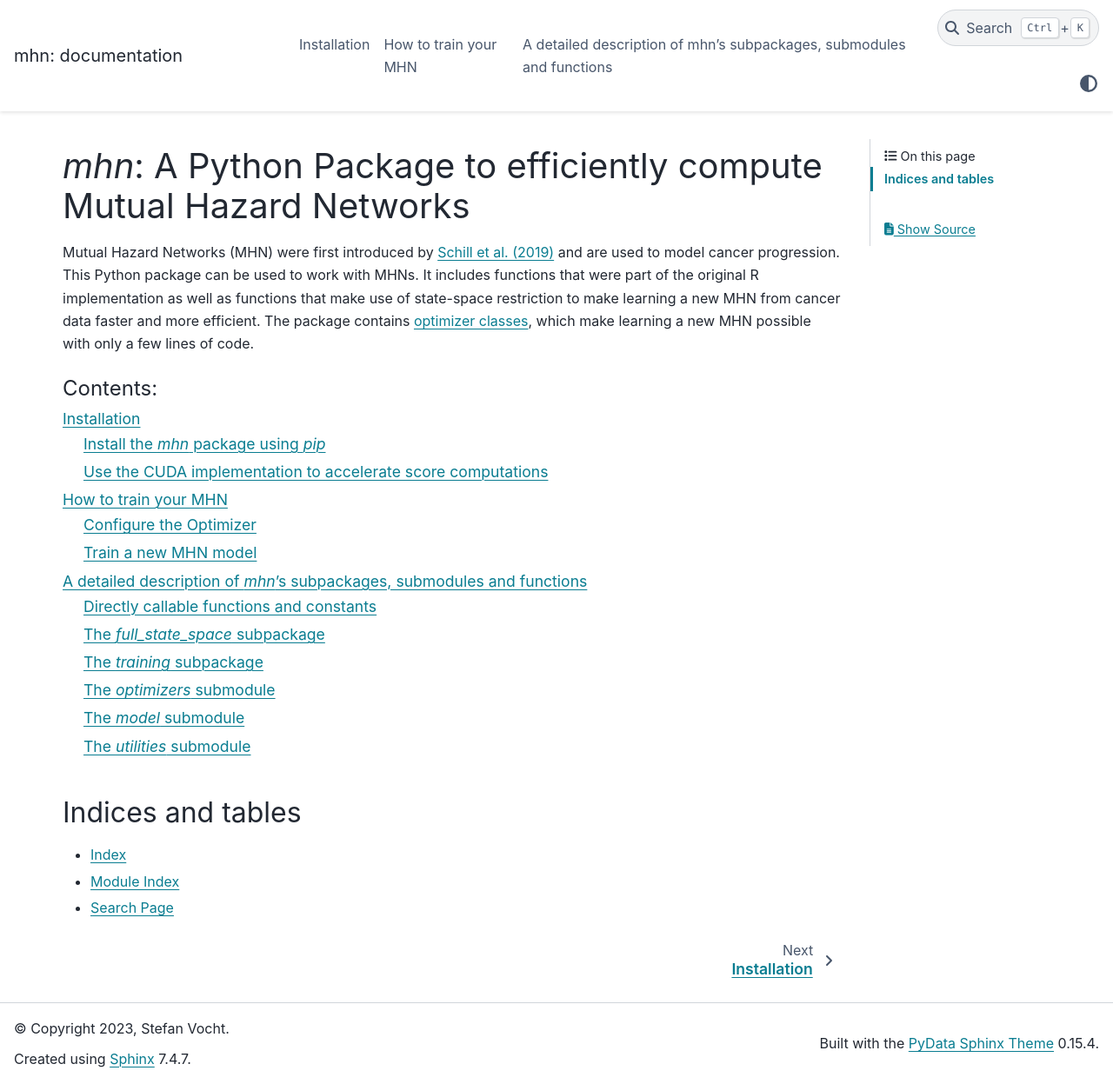
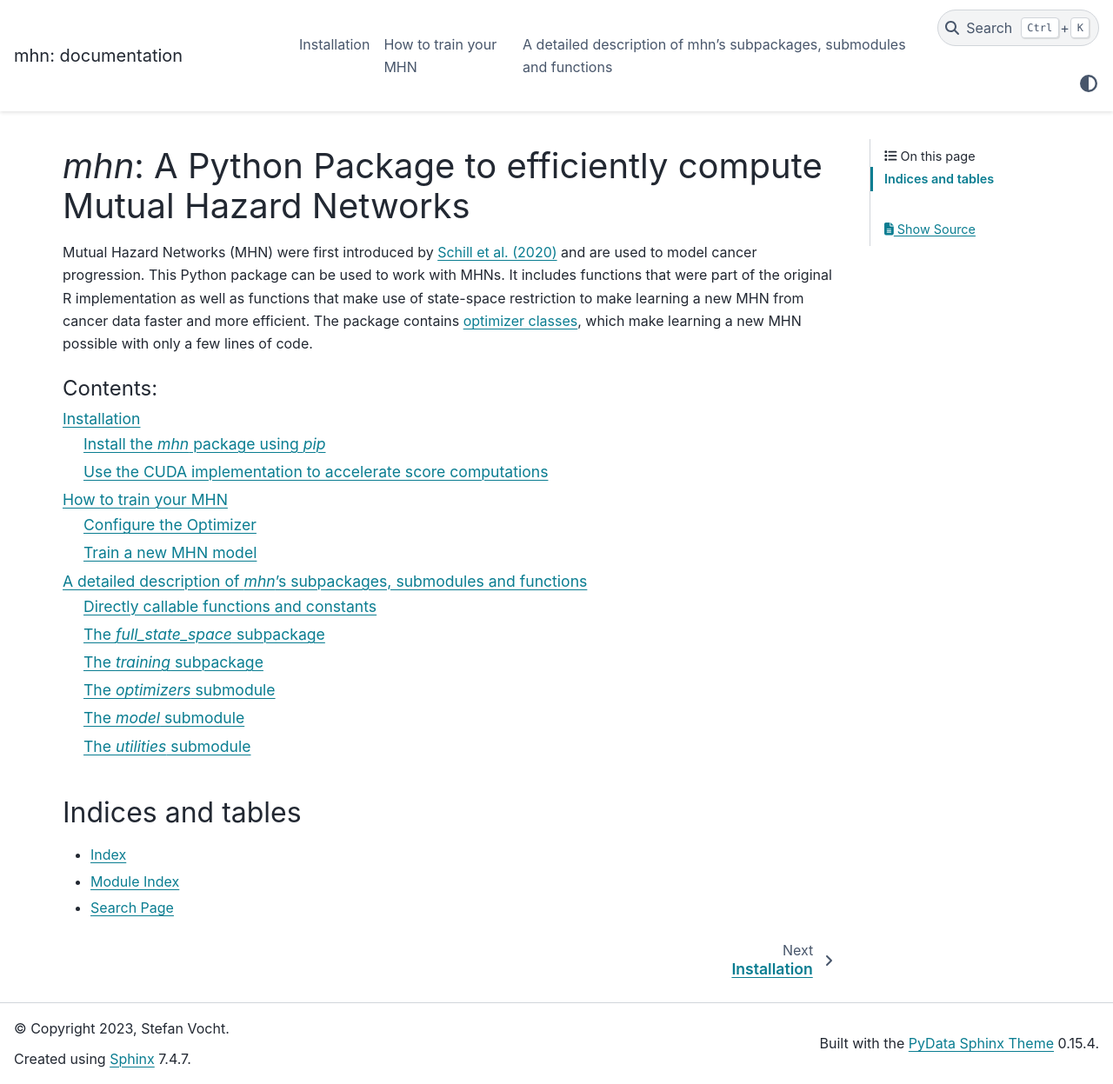
Before and after one commit to spang-lab/LearnMHN, a Sphinx documentation site: the page built from doc/index.rst, in a window 1280 px wide and 1247 px high. Shown: the whole window at 87% size. Built offline with Sphinx 7.4.7 and the PyData theme 0.15.4, drawn with Linux system fonts in a browser that asks for light colours.

Commit message:
changed year in which original MHN paper was published

```diff
--- a/doc/index.rst
+++ b/doc/index.rst
@@ -7,7 +7,7 @@
 *mhn*: A Python Package to efficiently compute Mutual Hazard Networks
 #####################################################################
 
-Mutual Hazard Networks (MHN) were first introduced by `Schill et al. (2019) <https://academic.oup.com/bioinformatics/article/36/1/241/5524604>`_
+Mutual Hazard Networks (MHN) were first introduced by `Schill et al. (2020) <https://academic.oup.com/bioinformatics/article/36/1/241/5524604>`_
 and are used to model cancer progression.
 This Python package can be used to work with MHNs. It includes functions that were part of the
 original R implementation as well as functions that make use of state-space restriction
--- a/doc/user_guide.rst
+++ b/doc/user_guide.rst
@@ -8,7 +8,7 @@ How to train your MHN
 
 If you want to learn a new MHN from some mutation data, *mhn*'s :code:`optimizers` submodule
 is probably the place you are looking for. It contains *Optimizer* classes for training
-a *classical* MHN (cMHN) (see `Schill et al. (2019) <https://academic.oup.com/bioinformatics/article/36/1/241/5524604>`_)
+a *classical* MHN (cMHN) (see `Schill et al. (2020) <https://academic.oup.com/bioinformatics/article/36/1/241/5524604>`_)
 or an *observation* MHN (oMHN) (see `Schill et al. (2024) <https://link.springer.com/chapter/10.1007/978-1-0716-3989-4_14>`_).
 
 Configure the Optimizer
```
